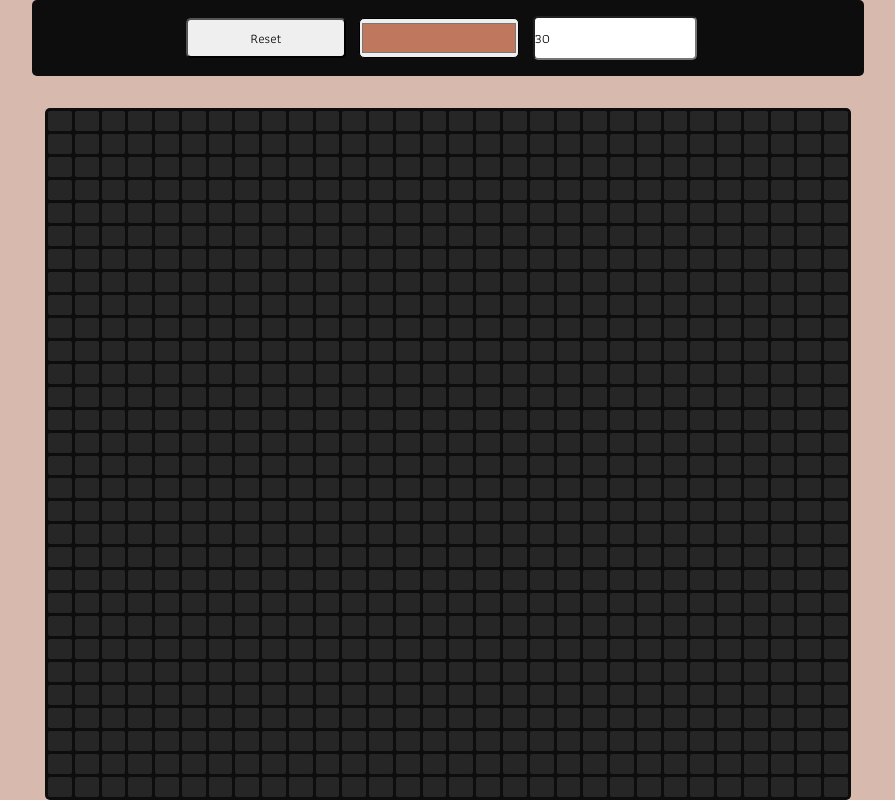
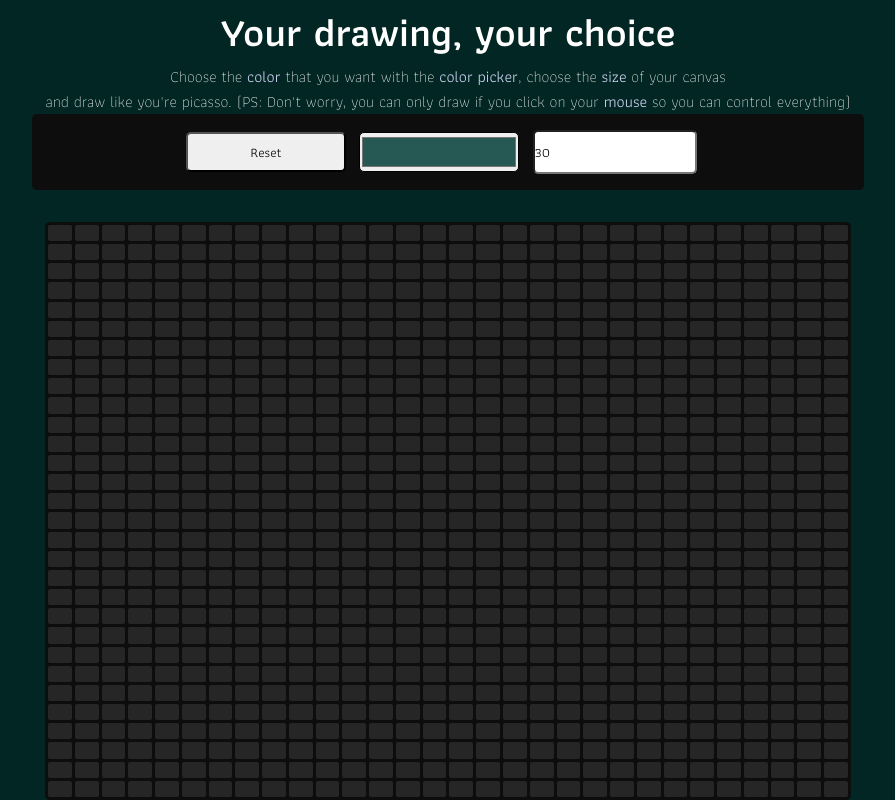
Before and after one commit to aleyyana/canva-project, a plain HTML site: page index.html in a window 1280 px wide. Shown: the whole page, without its empty margins (192-1087 px from the left). Drawn offline with Linux system fonts and the light colour scheme.

Commit message:
change min & max size

```diff
--- a/index.html
+++ b/index.html
@@ -3,6 +3,7 @@
 <head>
     <meta charset="UTF-8">
     <meta http-equiv="X-UA-Compatible" content="IE=edge">
+    <meta name="description" content="Your future drawing canvas">
     <meta name="viewport" content="width=device-width, initial-scale=1.0">
     <link rel="preconnect" href="https://fonts.googleapis.com">
 <link rel="preconnect" href="https://fonts.gstatic.com" crossorigin>
@@ -11,10 +12,18 @@
     <title>Your canvas </title>
 </head>
 <body>
+    <div class="text">
+        <h1 class="title">Your drawing, your choice</h1>
+        <p class="content">Choose the <span>color</span> that you want with the <span>color picker</span>, choose the <span>size</span> of your canvas<br>
+           and draw like you're picasso. (PS: Don't worry, you can only draw if you click on your <span>mouse</span> so you can control everything)
+        </p>
+    </div>
     <div class="navbar">
         <button id="reset" class="btn">Reset</button>
-        <input type="color" value="#BF785E" class="color">
-        <input type="number" value ="30" class="size">
+        <label for="color"></label>
+        <input id="color" type="color" value="#275954" class="color">
+        <label for="number"></label>
+        <input id="number" type="number" value ="30" class="sizeCanva" max="200">
     </div>
 
     <div class="container">
--- a/js/app.js
+++ b/js/app.js
@@ -1,10 +1,12 @@
 const container = document.querySelector('.container');
 // permettre à notre js d'écouter les values données  dans notre input number
-const sizeEl = document.querySelector('.size');
+const sizeEl = document.querySelector('.sizeCanva');
 let size = sizeEl.value;
-const color = document.querySelector('.color');
+const colorPick = document.getElementById('color');
 const resetBtn = document.getElementById('reset')
 
+
+// empêche de dessiner sur le canva
 let draw = false
 
 // Fonction permettant de lire notre input afin de créer la grille souhaitée.
@@ -18,17 +20,17 @@ function Grid(size){
     for(let i=0; i < size * size; i++) {
     // création de l'élement div avec la classe 'pixel' et ajout du nouveau element à container
         const div = document.createElement('div')
-        div.classList.add('pixel')
+        div.classList.add('pixelDraw')
 
         // function pour dessiner
         div.addEventListener('mouseover',function(){
             // empêche de dessiner si on ne clique pas avec la souris
             if(!draw) return
-            div.style.backgroundColor = color.value
+            div.style.backgroundColor = colorPick.value
         })
         // permet de dessiner avec toutes les couleurs values et de recolorier sur ce qu'on a déja colorié
         div.addEventListener('mousedown',function(){
-            div.style.backgroundColor = color.value
+            div.style.backgroundColor = colorPick.value
         })
         container.appendChild(div)
     }
--- a/scss/style.scss
+++ b/scss/style.scss
@@ -9,12 +9,36 @@ html,body{
 }
 
 body{
-    background-color: #D7B9AE;
+    background-color: #012623;
     display: flex;
     justify-content: center;
     align-items: center;
     flex-direction: column;
 }
+
+.text{
+    display: flex;
+    justify-content: center;
+    align-items: center;
+    flex-direction: column;
+    text-align: center;
+    color:#fff;
+
+    .title{
+        font-weight: 600;
+        font-size: 40px;
+    }
+
+    .content{
+        font-weight: 200;
+
+         span{
+            color:#CED3F2;
+            font-weight: 400;
+         }
+    }
+}
+
 
 .navbar {
     padding: 1em;
@@ -52,7 +76,7 @@ body{
     gap: 3px;
     padding: 3px;
 
-    .pixel{
+    .pixelDraw{
         background-color: #262626;
         border-radius: 2px;
 
```
Also changed, not shown: css/style.css, 1 other file.
